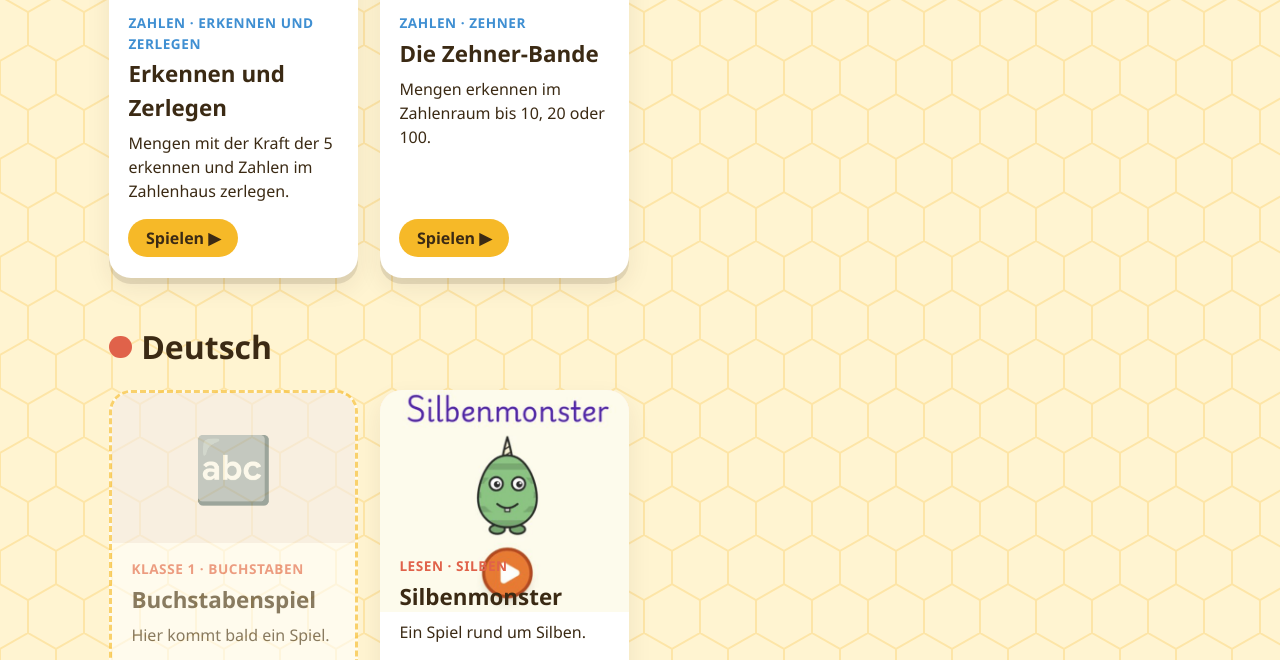
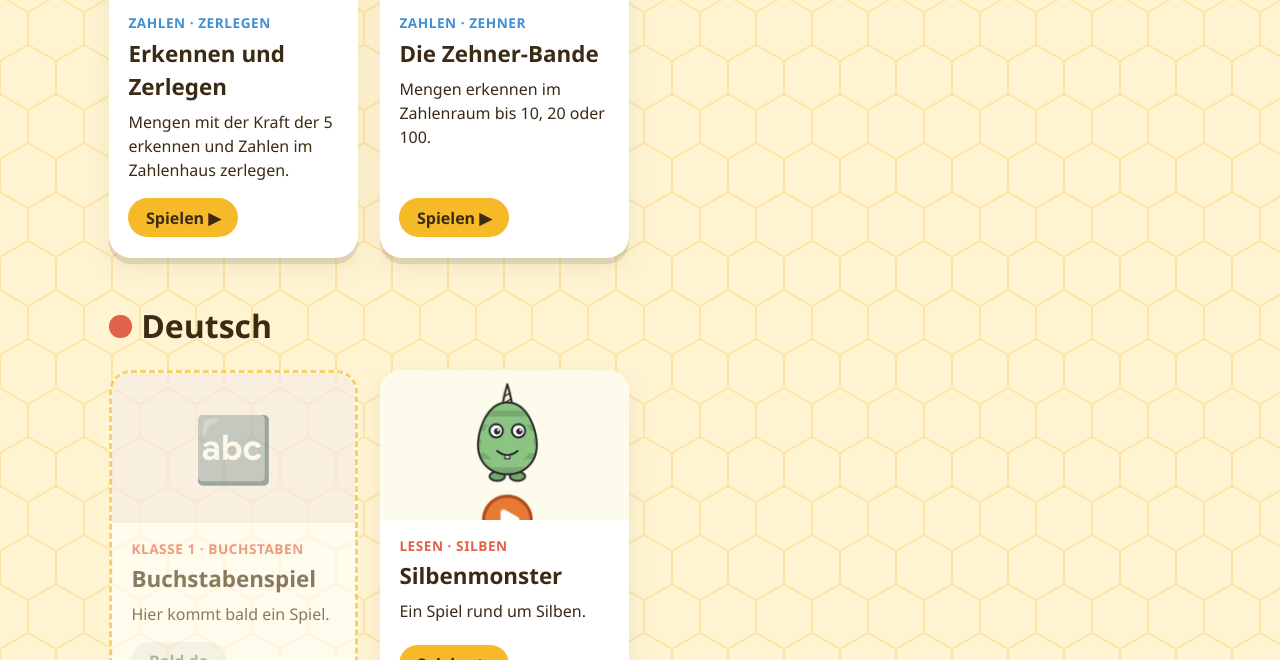
Before and after one commit to SchuleLG/schulelg.github.io, a plain HTML site: page index.html in a window 1280 px wide. Shown: the part 739-1399 px from the top of the page. Drawn offline with Linux system fonts and the light colour scheme.

Commit message:
Vorschaubilder sauber in die Kacheln einpassen
Co-Authored-By: Claude Opus 5.5 <noreply@anthropic.com>
Claude-Session: https://claude.ai/code/session_017ZdGSnpNmyBbep3Jk6irtG

```diff
--- a/index.html
+++ b/index.html
@@ -119,10 +119,13 @@
   a.kachel:active { transform: translateY(2px); }
 
   .bild img {
+    position: absolute; inset: 0;
     width: 100%; height: 100%;
     object-fit: cover; display: block;
   }
   .bild {
+    position: relative;
+    overflow: hidden;
     height: 150px;
     display: grid;
     place-items: center;
@@ -201,7 +204,7 @@
       <a class="kachel" href="https://mitlaeuferfotografie.github.io/erkennen_und_zerlegen/">
         <div class="bild"><img src="assets/erkennen_und_zerlegen.jpg" alt=""></div>
         <div class="text">
-          <span class="etikett">Zahlen · Erkennen und Zerlegen</span>
+          <span class="etikett">Zahlen · Zerlegen</span>
           <h3>Erkennen und Zerlegen</h3>
           <p>Mengen mit der Kraft der 5 erkennen und Zahlen im Zahlenhaus zerlegen.</p>
           <span class="los">Spielen ▶</span>
@@ -239,7 +242,7 @@
 
       <!-- Externes Spiel (verlinkt, nicht kopiert) -->
       <a class="kachel" href="https://mitlaeuferfotografie.github.io/silbenmonster/">
-        <div class="bild"><img src="assets/silbenmonster.jpg" alt="" style="object-position:center 55%"></div>
+        <div class="bild"><img src="assets/silbenmonster.jpg" alt="" style="object-position:center 45%"></div>
         <div class="text">
           <span class="etikett">Lesen · Silben</span>
           <h3>Silbenmonster</h3>
```
